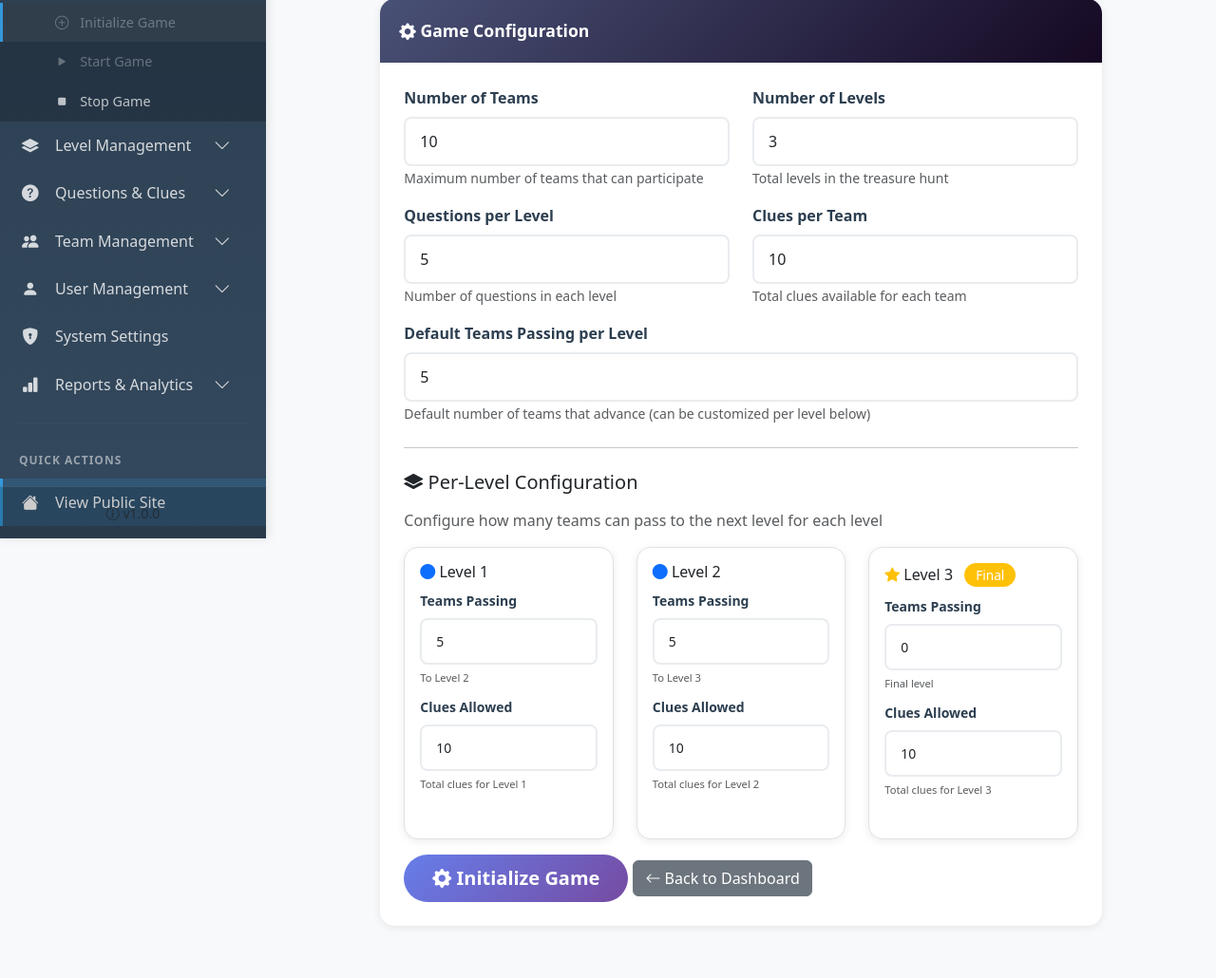
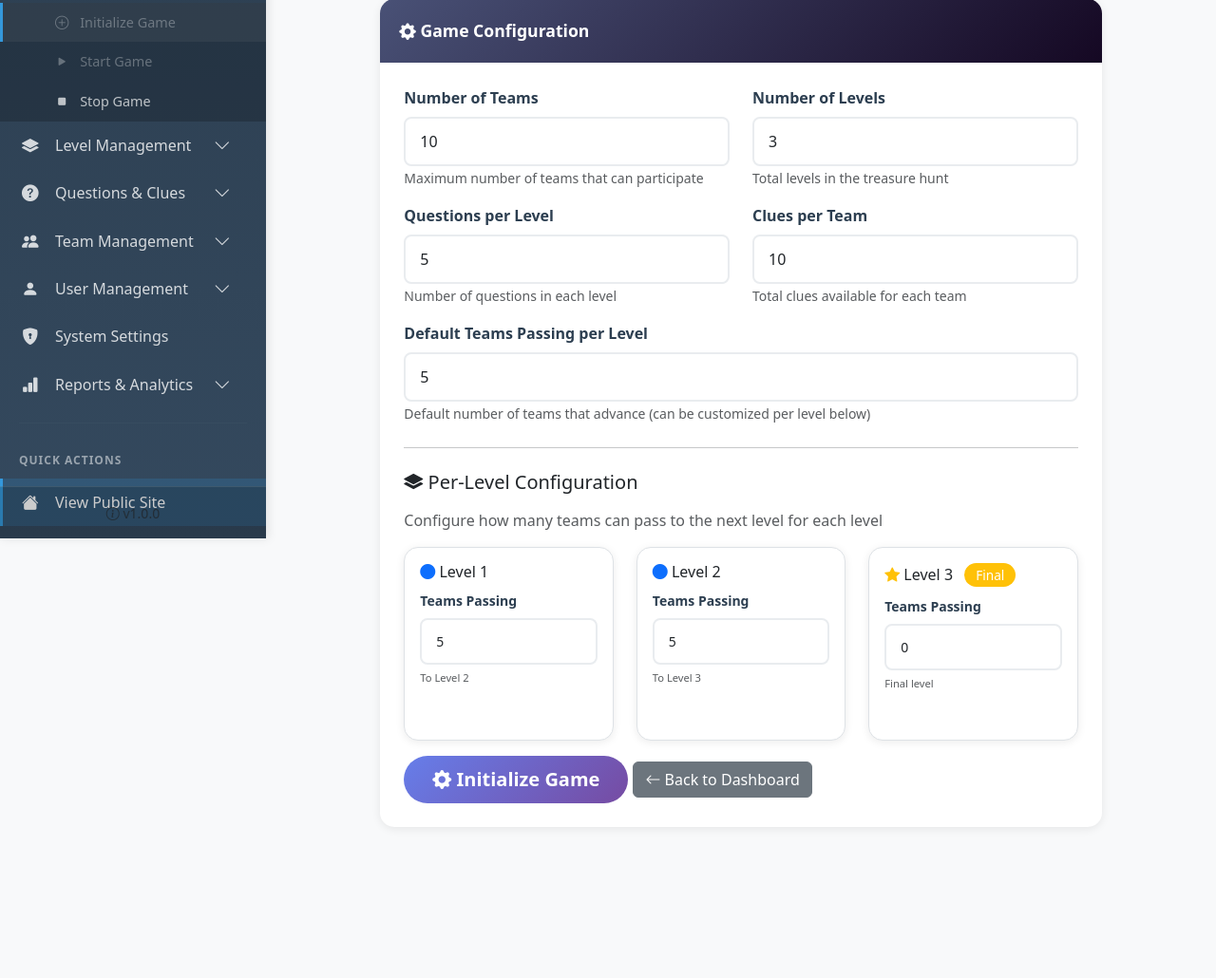
Before and after one commit to ranjithsiji/treasure-hunt, a Flask app: page /admin/initialize-game in a window 1280 px wide. Shown: the part 233-1263 px from the top of the page at 95% size. After the commit the page ends 1079 px from the top, so only its background shows below. Run offline with Flask 3, Linux system fonts and the light colour scheme; a user stored in the database is signed in; tables that the repository leaves empty hold one stand-in row (values such as "Sample post").

Commit message:
Cleanup initialization UI: Removed per-level clue inputs to align with global clue pool

```diff
--- a/templates/admin/initialize_game.html
+++ b/templates/admin/initialize_game.html
@@ -128,19 +128,6 @@
                                         ${isFinal ? 'Final level' : `To Level ${i + 1}`}
                                     </small>
                                 </div>
-                                <div class="admin-form-group mb-0">
-                                    <label for="clues_level_${i}" class="admin-form-label small">Clues Allowed</label>
-                                    <input type="number"
-                                           class="form-control admin-form-control form-control-sm"
-                                           id="clues_level_${i}"
-                                           name="clues_level_${i}"
-                                           min="0"
-                                           value="${parseInt($('#clues_per_team').val()) || 10}"
-                                           required>
-                                    <small class="text-muted" style="font-size: 0.7rem;">
-                                        Total clues for Level ${i}
-                                    </small>
-                                </div>
                             </div>
                         </div>
                     </div>
@@ -168,14 +155,6 @@
             }
         });
 
-        $('#clues_per_team').on('change input', function () {
-            const defaultValue = parseInt($(this).val()) || 0;
-            const numLevels = parseInt($('#num_levels').val());
-
-            for (let i = 1; i <= numLevels; i++) {
-                $(`#clues_level_${i}`).val(defaultValue);
-            }
-        });
 
         // Form validation
         $('#initGameForm').on('submit', function (e) {
```
